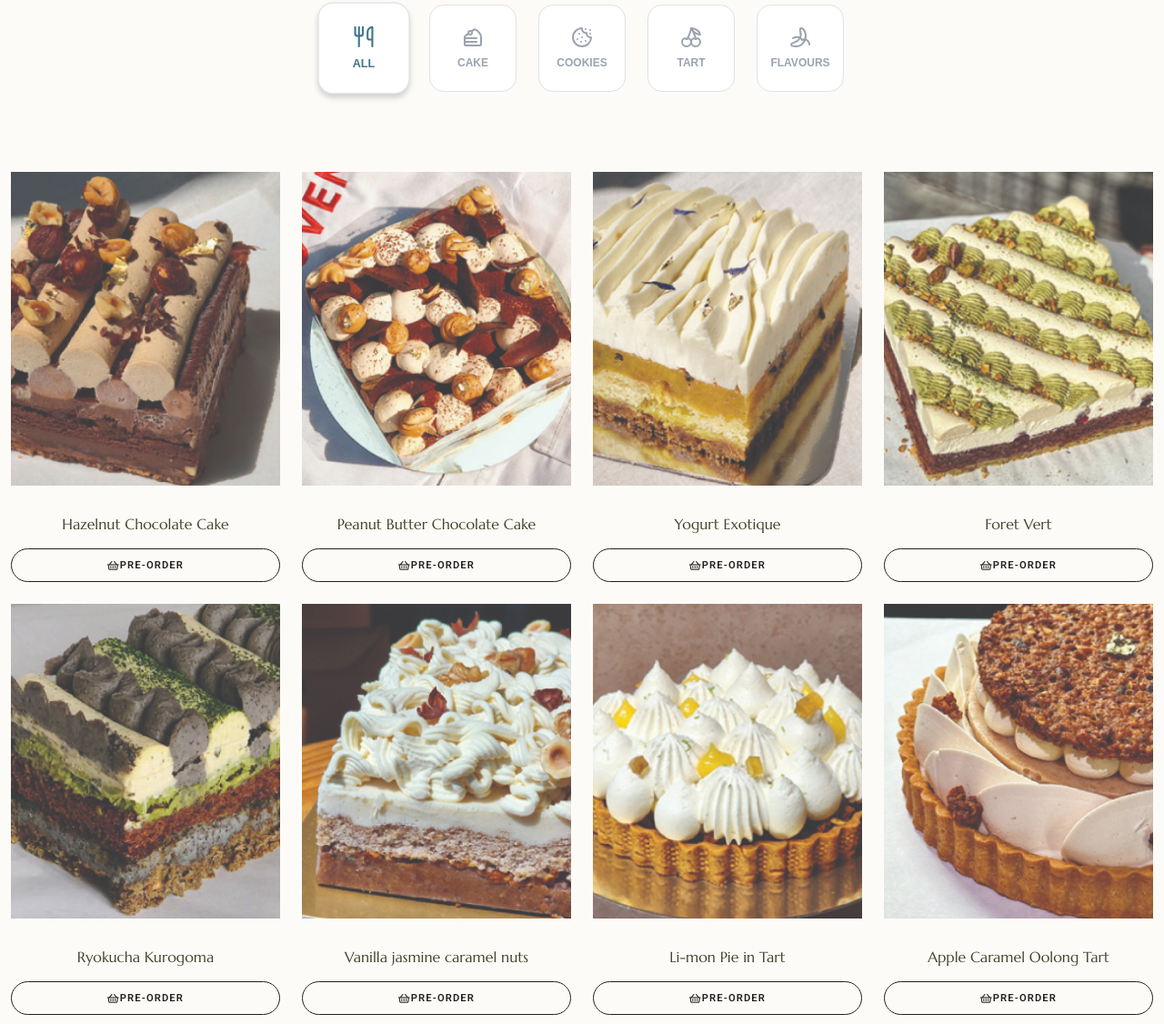
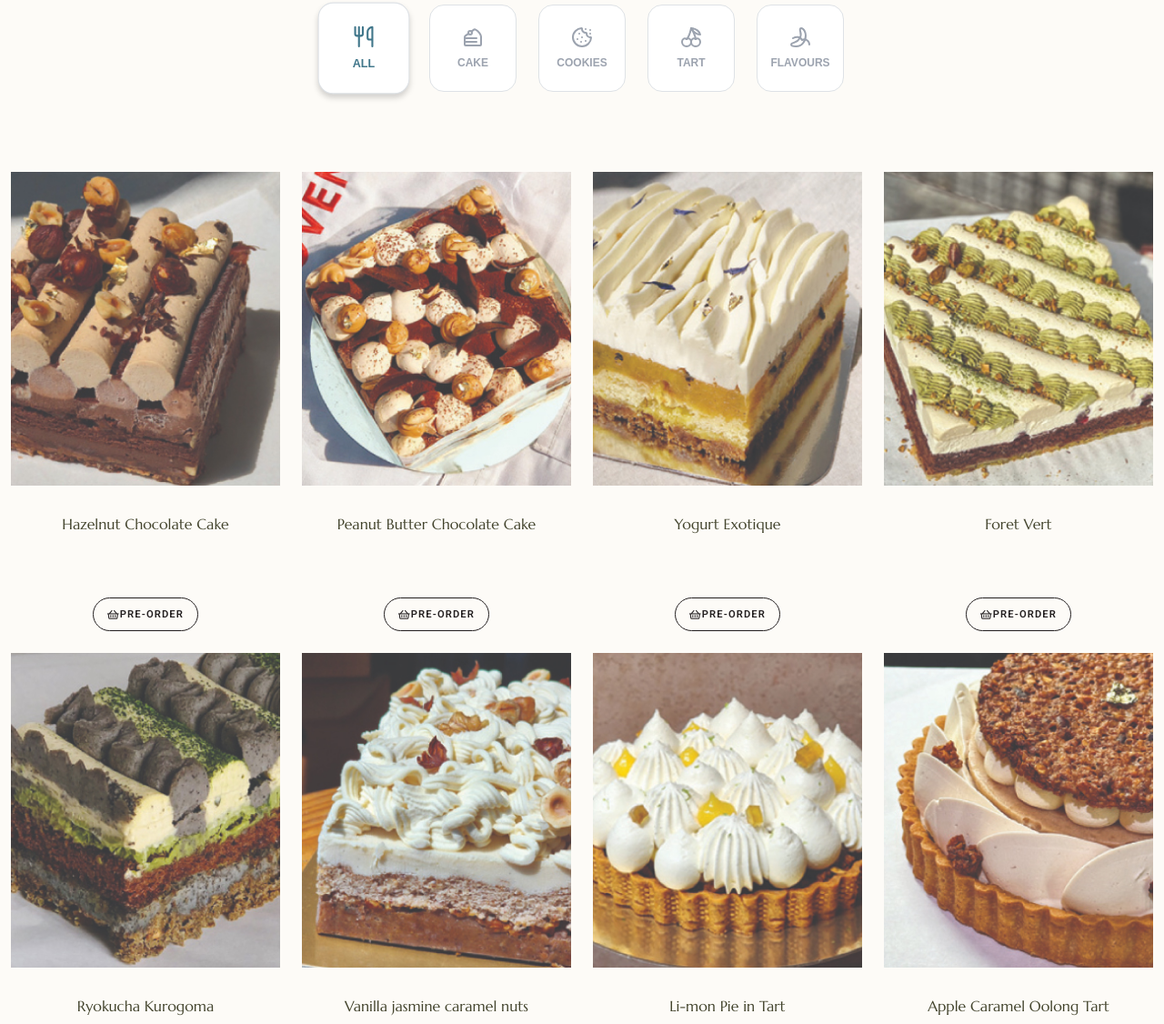
Before and after one commit to HeiNziie/SKYE, a plain HTML site: page menu-grid.html in a window 1280 px wide. Shown: the part 658-1784 px from the top of the page at 91% size. Drawn offline with nearby package versions, Linux system fonts and the light colour scheme.

Commit message:
Update innerpages.css

```diff
--- a/assets/css/pages/innerpages.css
+++ b/assets/css/pages/innerpages.css
@@ -343,24 +343,30 @@ Version: 1.0
 }
 
 /* Menu button */
-.menu-item {
-    display: flex;
-}
-
-.bistly-product-item {
+/* บังคับความสูงของชื่อสินค้าให้เท่ากัน (ประมาณ 2 บรรทัด) */
+.bistly-product-item .product-info h4 {
+    height: 50px; /* ปรับค่านี้ตามความเหมาะสม */
+    overflow: hidden; /* ซ่อนส่วนที่เกิน (กรณีชื่อยาวมาก) */
+    display: -webkit-box;
+    -webkit-line-clamp: 2; /* จำกัดให้แสดงได้สูงสุด 2 บรรทัด */
+    -webkit-box-orient: vertical;
+    text-overflow: ellipsis; /* เพิ่ม ... ต่อท้ายถ้าชื่อยาวเกิน */
+    margin-bottom: 15px; /* เพิ่มระยะห่างด้านล่างชื่อหน่อย */
+}
+
+/* จัดให้กล่อง product-info มีความสูงยืดหยุ่นและดันปุ่มไปข้างล่างสุด */
+.bistly-product-item .product-info {
     display: flex;
     flex-direction: column;
-    width: 100%;
-}
-
-.product-info {
-    display: flex;
-    flex-direction: column;
-    flex-grow: 1;
-}
-
-.product-info .theme1-btn {
-    margin-top: auto;
+    justify-content: space-between;
+    height: 100%; /* ให้กล่องสูงเต็มพื้นที่ */
+    min-height: 160px; /* กำหนดความสูงขั้นต่ำ (ปรับตามความเหมาะสม) */
+}
+
+/* จัดให้ปุ่ม Pre-Order อยู่ตรงกลางและชิดขอบล่าง */
+.bistly-product-item .product-info .theme1-btn {
+    margin-top: auto; /* ดันปุ่มลงไปข้างล่างสุด */
+    align-self: center; /* จัดให้อยู่ตรงกลางแนวนอน */
 }
 /* Menu button End */
 
```
